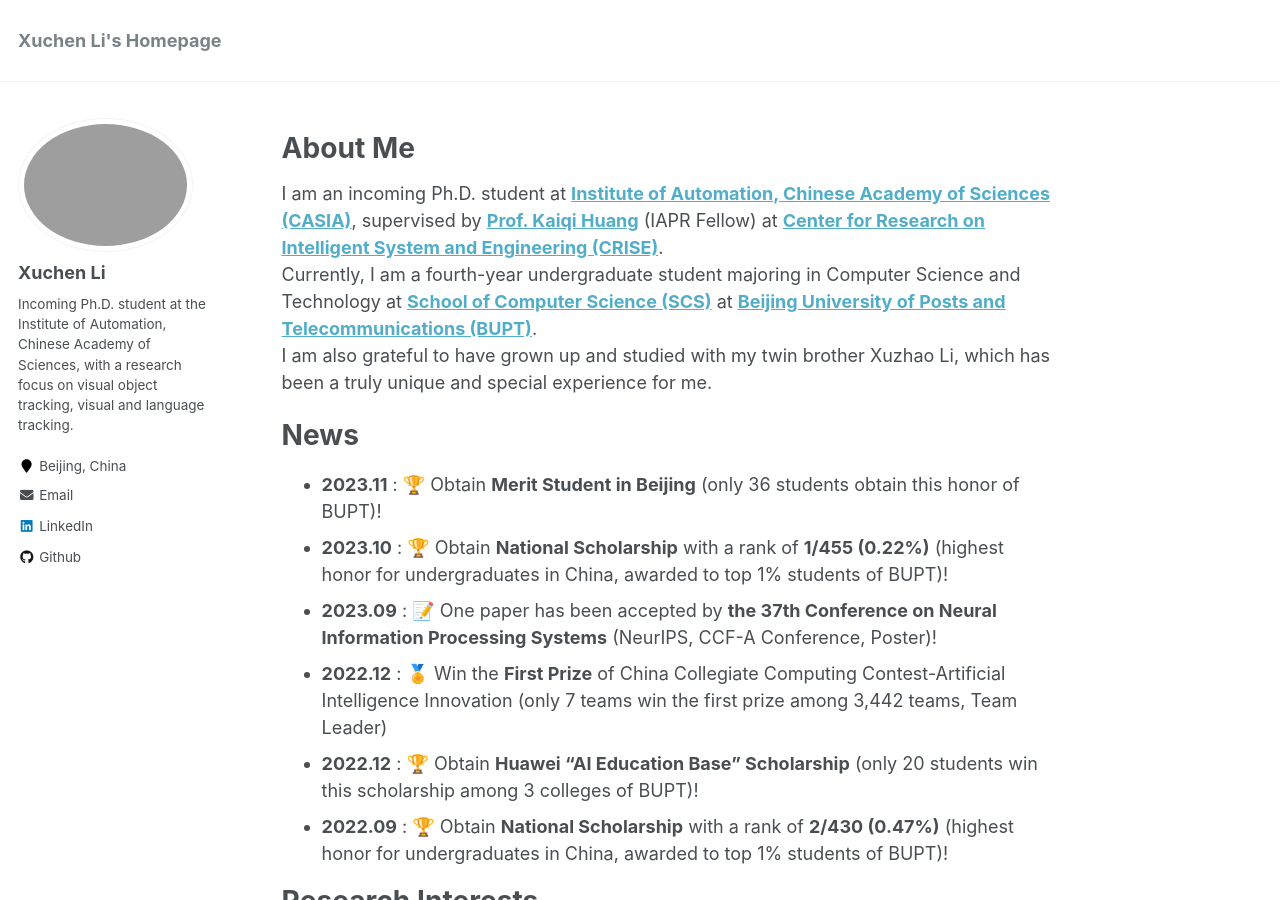
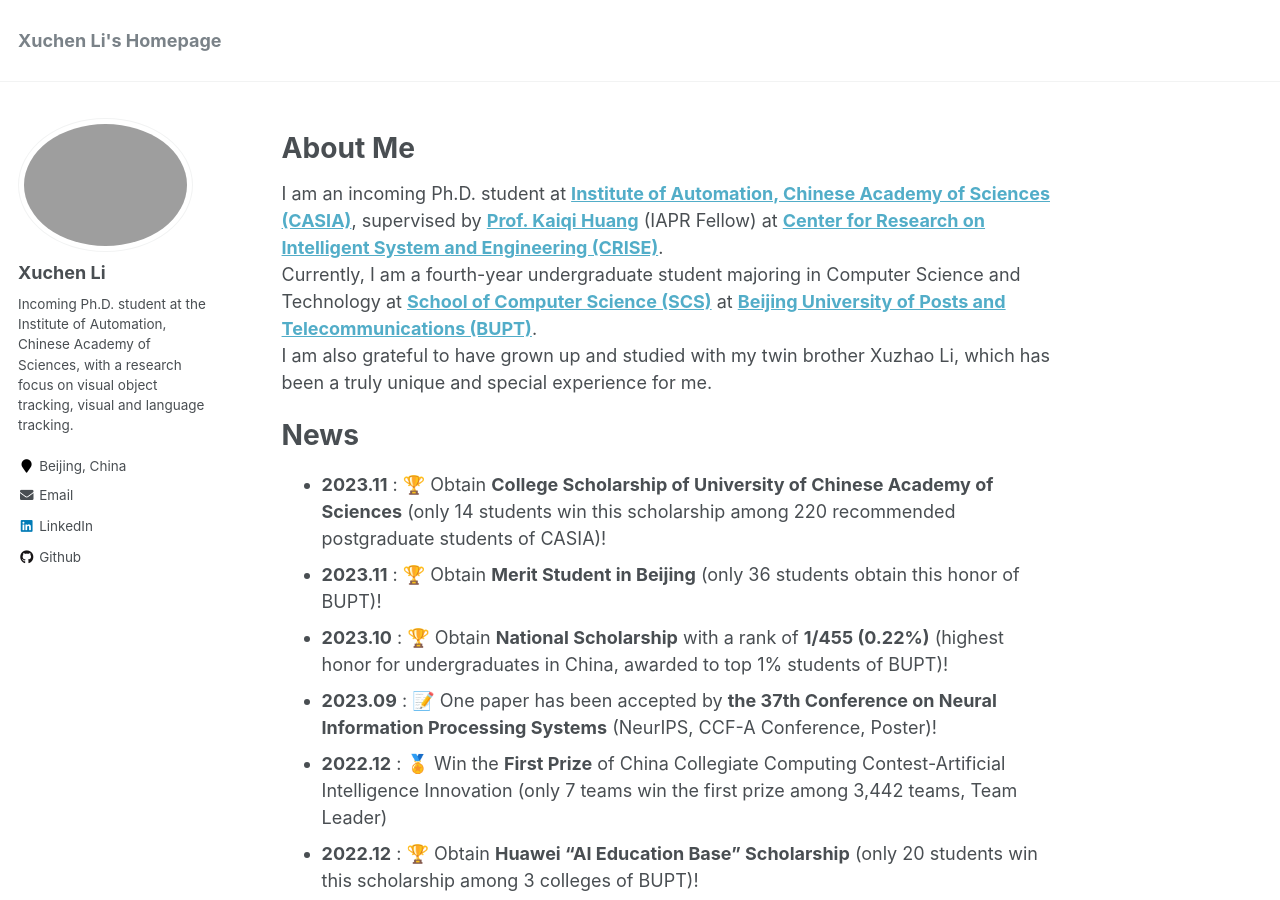
Before and after one commit to Xuchen-Li/Xuchen-Li.github.io, a Jekyll site: the page built from _pages/about.md, in a window 1280 px wide and 900 px high. Built offline with Jekyll 4.4.1, drawn with Linux system fonts in a browser that asks for light colours.

Commit message:
更新 about.md

```diff
--- a/_pages/about.md
+++ b/_pages/about.md
@@ -17,7 +17,7 @@ I am also grateful to have grown up and studied with my twin brother Xuzhao Li,
 
 News
 ======
-<!-- * **2023.11** : Obtain **College Scholarship of University of Chinese Academy of Sciences** (only 14 students win this scholarship among 200+ recommended postgraduate students of CASIA)! -->
+* **2023.11** : 🏆 Obtain **College Scholarship of University of Chinese Academy of Sciences** (only 14 students win this scholarship among 220 recommended postgraduate students of CASIA)!
 * **2023.11** : 🏆 Obtain **Merit Student in Beijing** (only 36 students obtain this honor of BUPT)!
 * **2023.10** : 🏆 Obtain **National Scholarship** with a rank of **1/455 (0.22%)** (highest honor for undergraduates in China, awarded to top 1% students of BUPT)!
 * **2023.09** : 📝 One paper has been accepted by **the 37th Conference on Neural Information Processing Systems** (NeurIPS, CCF-A Conference, Poster)!
```
